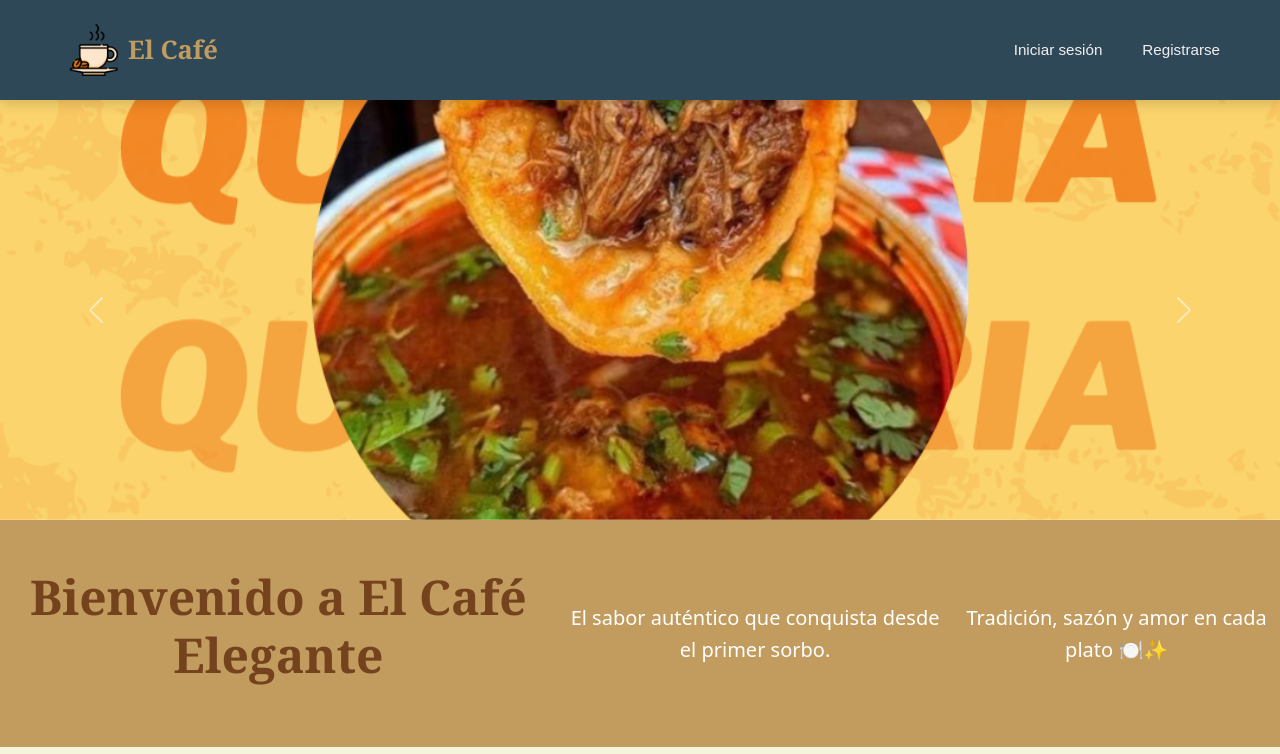
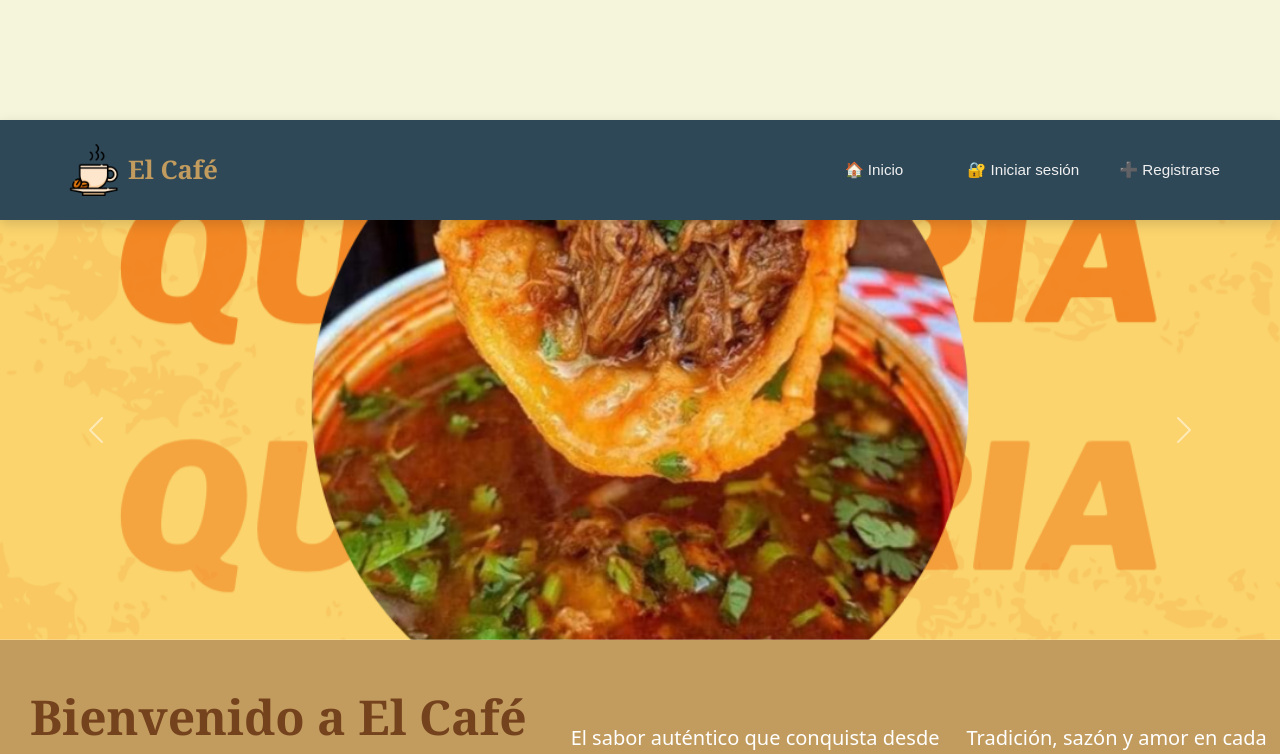
Before and after one commit to LeslieRA/Restaurante, a React (Vite) app in the folder cliente-frontend/: page / in a window 1280 px wide. Shown: the top 754 px of the page. Built offline with nearby package versions, Linux system fonts and the light colour scheme; no server answers.

Commit message:
interfaz 2

```diff
--- a/cliente-frontend/src/components/HeaderComponent.jsx
+++ b/cliente-frontend/src/components/HeaderComponent.jsx
@@ -1,4 +1,4 @@
-import React, { useState, useEffect, useRef } from "react";
+import React, { useState, useEffect } from "react";
 import { Link } from "react-router-dom";
 import { getUsuarioLogueado, logout } from "../services/AuthService";
 
@@ -7,30 +7,11 @@ export const HeaderComponent = () => {
   const [menuAbierto, setMenuAbierto] = useState(false);
   const [hoveredLink, setHoveredLink] = useState(null);
   const [hoveredBtn, setHoveredBtn] = useState(false);
-  const headerRef = useRef(null);
 
   useEffect(() => {
     const handler = () => setUsuario(getUsuarioLogueado());
     window.addEventListener("authChange", handler);
     return () => window.removeEventListener("authChange", handler);
-  }, []);
-
-  // Ajusta padding del body para que el contenido no quede debajo del header fijo
-  useEffect(() => {
-    const setBodyPadding = () => {
-      const h = headerRef.current ? headerRef.current.offsetHeight : 100;
-      document.documentElement.style.setProperty("--header-height", `${h}px`);
-      document.body.style.paddingTop = `${h}px`;
-    };
-
-    setBodyPadding();
-    window.addEventListener("resize", setBodyPadding);
-    return () => {
-      window.removeEventListener("resize", setBodyPadding);
-      // limpiar padding si el componente se desmonta
-      document.body.style.paddingTop = "";
-      document.documentElement.style.removeProperty("--header-height");
-    };
   }, []);
 
   const rol = usuario?.perfil;
@@ -39,7 +20,7 @@ export const HeaderComponent = () => {
   const handleMouseLeave = () => setHoveredLink(null);
 
   return (
-    <header className="main-header" ref={headerRef}>
+    <header className="main-header">
       <nav>
         <div className="container-fluid" style={{display: 'flex', alignItems: 'center', width: '100%'}}>
 
@@ -85,7 +66,17 @@ export const HeaderComponent = () => {
           <div className={`nav-collapse ${menuAbierto ? "open" : ""}`}>
 
             <ul className="nav-list-main" style={{display: 'flex', gap: '0.5rem', alignItems: 'center', margin: 0, padding: 0}}>
-
+              <li>
+                <Link
+                  to="/"
+                  className="nav-link"
+                  onMouseEnter={() => handleMouseEnter('inicio')}
+                  onMouseLeave={handleMouseLeave}
+                  style={ hoveredLink === 'inicio' ? { backgroundColor: 'rgba(255,255,255,0.08)'} : {} }
+                >
+                  🏠 Inicio
+                </Link>
+              </li>
 
               {rol === "cliente" && (
                 <li>
@@ -96,7 +87,7 @@ export const HeaderComponent = () => {
                     onMouseLeave={handleMouseLeave}
                     style={ hoveredLink === 'reservas' ? { backgroundColor: 'rgba(255,255,255,0.08)'} : {} }
                   >
-                    Mis Reservas
+                    📅 Mis Reservas
                   </Link>
                 </li>
               )}
@@ -110,7 +101,7 @@ export const HeaderComponent = () => {
                     onMouseLeave={handleMouseLeave}
                     style={ hoveredLink === 'ventas' ? { backgroundColor: 'rgba(255,255,255,0.08)'} : {} }
                   >
-                    Ventas
+                    📊 Ventas
                   </Link>
                 </li>
               )}
@@ -165,7 +156,7 @@ export const HeaderComponent = () => {
                       onMouseLeave={handleMouseLeave}
                       style={ hoveredLink === 'login' ? { backgroundColor: 'rgba(245, 165, 64, 0.4)', transform: 'translateY(-2px)'} : {} }
                     >
-                      Iniciar sesión
+                      🔐 Iniciar sesión
                     </Link>
                   </li>
                   <li>
@@ -176,7 +167,7 @@ export const HeaderComponent = () => {
                       onMouseLeave={handleMouseLeave}
                       style={ hoveredLink === 'registro' ? { backgroundColor: 'rgba(245, 165, 64, 0.4)', transform: 'translateY(-2px)'} : {} }
                     >
-                      Registrarse
+                      ➕ Registrarse
                     </Link>
                   </li>
                 </>
@@ -193,7 +184,7 @@ export const HeaderComponent = () => {
                       onMouseLeave={() => setHoveredBtn(false)}
                       style={ hoveredBtn ? { backgroundColor: '#c9302c', color: '#fff' } : {} }
                     >
-                      Cerrar sesión
+                      ⚡ Cerrar sesión
                     </button>
                   </div>
                 </li>
@@ -218,14 +209,10 @@ export const HeaderComponent = () => {
           align-items: center;
           justify-content: space-between; /* Separa Logo de la Navegación */
           box-shadow: 0 4px 12px rgba(0, 0, 0, 0.15);
-          position: fixed; /* <- FIXED para que no se mueva */
+          position: sticky;
           top: 0;
-          left: 0;
-          right: 0;
           z-index: 1000;
           font-family: 'Arial', sans-serif;
-          width: 100%;
-          box-sizing: border-box;
         }
 
         /* simple container use */
@@ -478,10 +465,10 @@ export const HeaderComponent = () => {
         .navbar-toggler-custom { display: none; }
         @media (max-width: 992px) {
           .navbar-toggler-custom { display: block !important; }
-          .nav-collapse { display: none; position: absolute; top: var(--header-height, 100px); right: 1rem; left: 1rem; background: #2f4858; border-radius: 8px; padding: 1rem; flex-direction: column; gap: 0.5rem; box-shadow: 0 8px 24px rgba(0,0,0,0.2); z-index: 1002; }
+          .nav-collapse { display: none; position: absolute; top: 100%; right: 1rem; left: 1rem; background: #2f4858; border-radius: 8px; padding: 1rem; flex-direction: column; gap: 0.5rem; box-shadow: 0 8px 24px rgba(0,0,0,0.2); z-index: 1002; }
           .nav-collapse.open { display: flex; }
           .nav-list-main, .nav-list-right { flex-direction: column; gap: 0.25rem; }
-          .main-header { height: auto; padding: 0.75rem 1rem; position: fixed; }
+          .main-header { height: auto; padding: 0.75rem 1rem; }
         }
       `}</style>
     </header>
```
